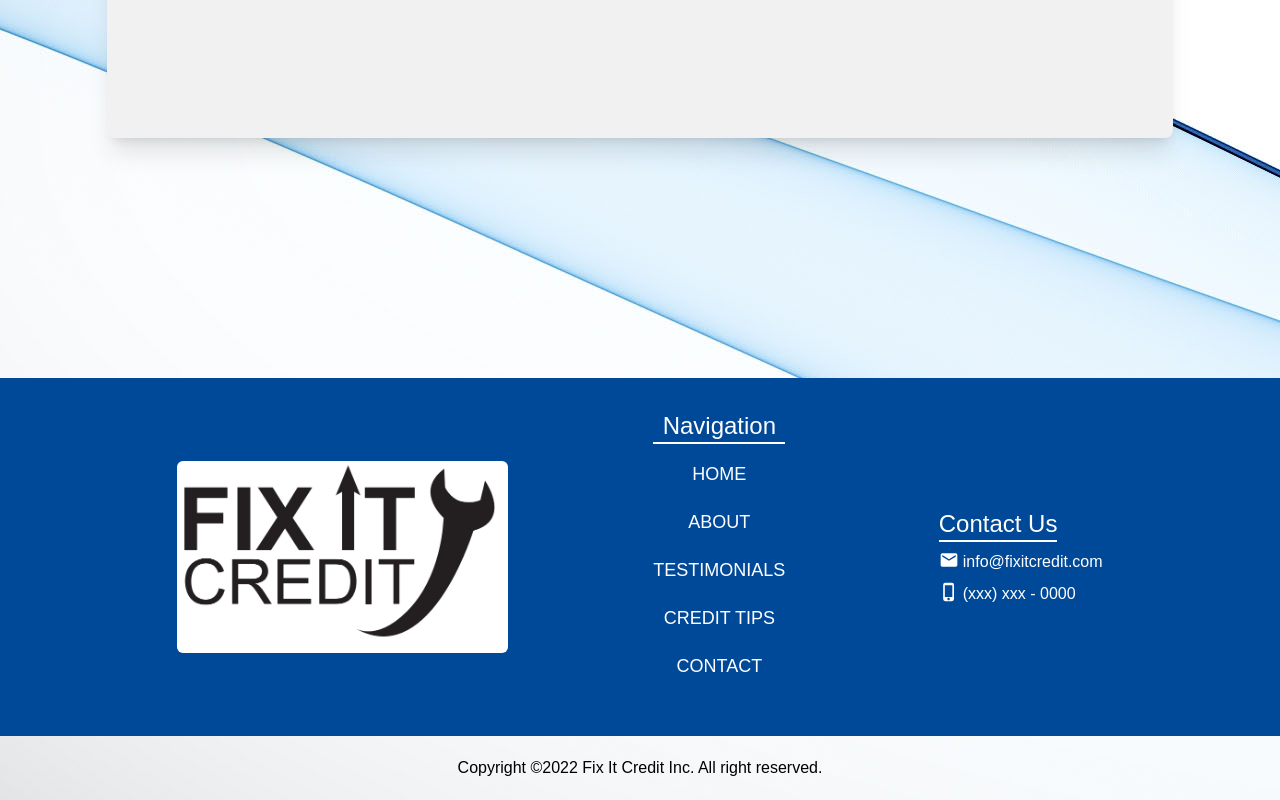
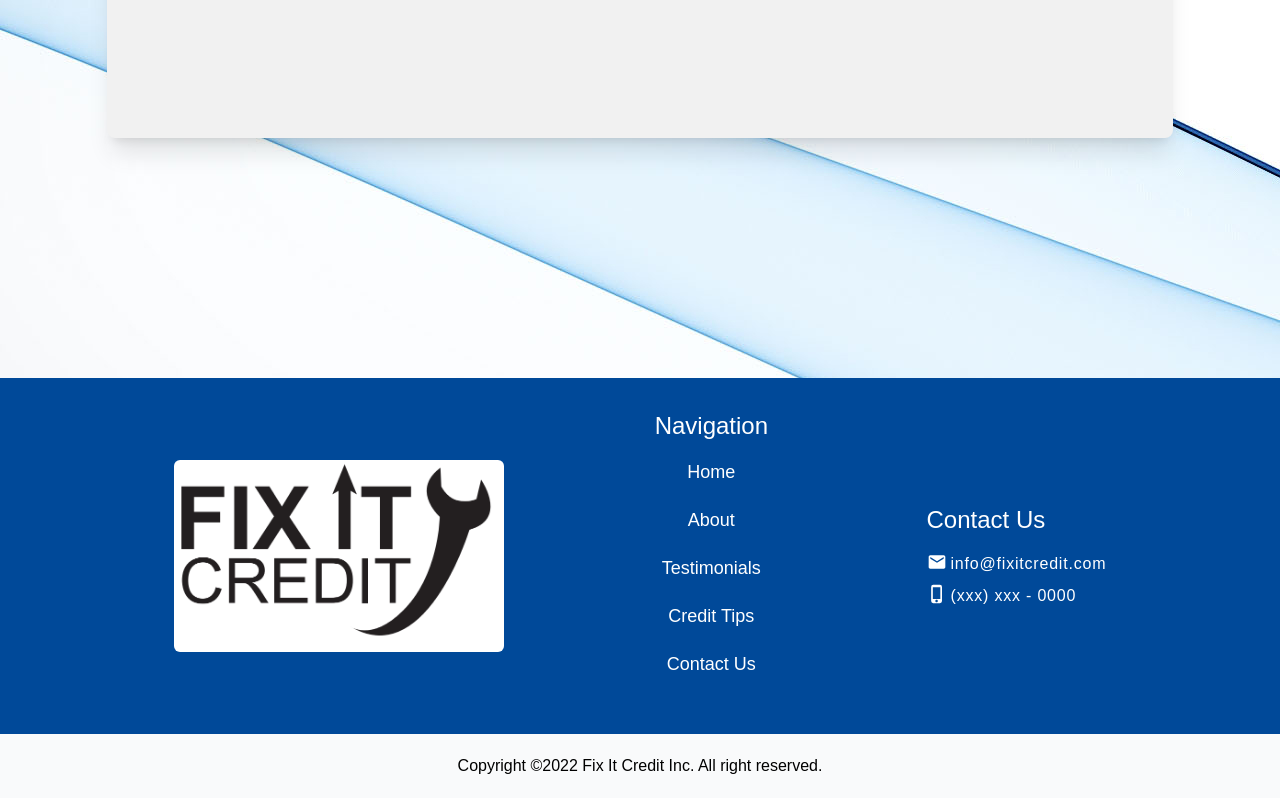
Before and after one commit to DariusGarcia/fix-it-credit, a React (Create React App) app: page /about in a window 1280 px wide. Shown: the part 776-1576 px from the top of the page. Built offline with nearby package versions, Linux system fonts and the light colour scheme.

Commit message:
cleaned up footer

```diff
--- a/src/Components/Contact.jsx
+++ b/src/Components/Contact.jsx
@@ -1,15 +1,7 @@
 import React, { useState } from 'react'
-import blackLogo from '../Assets/Images/black-logo.png'
-
-// tailwind.config.js
-
-import { Fragment } from 'react'
-import { Popover, Transition } from '@headlessui/react'
-import { MailIcon, MenuIcon, PhoneIcon, XIcon } from '@heroicons/react/outline'
-import { MdMessage, MdSend } from 'react-icons/md'
+import { MailIcon, PhoneIcon } from '@heroicons/react/outline'
+import { MdMessage } from 'react-icons/md'
 import { useSpring, animated, config } from 'react-spring'
-
-const colors = require('tailwindcss/colors')
 
 const offices = [
 	{
@@ -95,7 +87,7 @@ export default function Example() {
 
 							<div className='grid grid-cols-1 lg:grid-cols-3'>
 								{/* Contact information */}
-								<div className='relative overflow-hidden py-10 px-6 bg-gradient-to-b text-white from-teal to-teal sm:px-10 xl:p-12'>
+								<div className='relative overflow-hidden py-10 px-6 bg-gradient-to-b text-white from-gradBlue2 to-primary rounded-tl-xl md:rounded-bl-xl sm:px-10 xl:p-12'>
 									{/* Decorative angle backgrounds */}
 									<div
 										className='absolute inset-0 pointer-events-none sm:hidden'
@@ -216,52 +208,6 @@ export default function Example() {
 											<span className='ml-3'>support@fixitcreditit.com</span>
 										</dd>
 									</dl>
-									{/* <ul role='list' className='mt-8 flex space-x-12'>
-										<li>
-											<a className='text-teal-200 hover:text-teal-100' href='#'>
-												<span className='sr-only'>Facebook</span>
-												<svg
-													className='w-7 h-7'
-													aria-hidden='true'
-													fill='currentColor'
-													viewBox='0 0 24 24'>
-													<path
-														fillRule='evenodd'
-														d='M22 12c0-5.523-4.477-10-10-10S2 6.477 2 12c0 4.991 3.657 9.128 8.438 9.878v-6.987h-2.54V12h2.54V9.797c0-2.506 1.492-3.89 3.777-3.89 1.094 0 2.238.195 2.238.195v2.46h-1.26c-1.243 0-1.63.771-1.63 1.562V12h2.773l-.443 2.89h-2.33v6.988C18.343 21.128 22 16.991 22 12z'
-														clipRule='evenodd'
-													/>
-												</svg>
-											</a>
-										</li>
-										<li>
-											<a className='text-teal-200 hover:text-teal-100' href='#'>
-												<span className='sr-only'>GitHub</span>
-												<svg
-													className='w-7 h-7'
-													aria-hidden='true'
-													fill='currentColor'
-													viewBox='0 0 24 24'>
-													<path
-														fillRule='evenodd'
-														d='M12 2C6.477 2 2 6.484 2 12.017c0 4.425 2.865 8.18 6.839 9.504.5.092.682-.217.682-.483 0-.237-.008-.868-.013-1.703-2.782.605-3.369-1.343-3.369-1.343-.454-1.158-1.11-1.466-1.11-1.466-.908-.62.069-.608.069-.608 1.003.07 1.531 1.032 1.531 1.032.892 1.53 2.341 1.088 2.91.832.092-.647.35-1.088.636-1.338-2.22-.253-4.555-1.113-4.555-4.951 0-1.093.39-1.988 1.029-2.688-.103-.253-.446-1.272.098-2.65 0 0 .84-.27 2.75 1.026A9.564 9.564 0 0112 6.844c.85.004 1.705.115 2.504.337 1.909-1.296 2.747-1.027 2.747-1.027.546 1.379.202 2.398.1 2.651.64.7 1.028 1.595 1.028 2.688 0 3.848-2.339 4.695-4.566 4.943.359.309.678.92.678 1.855 0 1.338-.012 2.419-.012 2.747 0 .268.18.58.688.482A10.019 10.019 0 0022 12.017C22 6.484 17.522 2 12 2z'
-														clipRule='evenodd'
-													/>
-												</svg>
-											</a>
-										</li>
-										<li>
-											<a className='text-teal-200 hover:text-teal-100' href='#'>
-												<span className='sr-only'>Twitter</span>
-												<svg
-													className='w-7 h-7'
-													aria-hidden='true'
-													fill='currentColor'
-													viewBox='0 0 24 24'>
-													<path d='M8.29 20.251c7.547 0 11.675-6.253 11.675-11.675 0-.178 0-.355-.012-.53A8.348 8.348 0 0022 5.92a8.19 8.19 0 01-2.357.646 4.118 4.118 0 001.804-2.27 8.224 8.224 0 01-2.605.996 4.107 4.107 0 00-6.993 3.743 11.65 11.65 0 01-8.457-4.287 4.106 4.106 0 001.27 5.477A4.072 4.072 0 012.8 9.713v.052a4.105 4.105 0 003.292 4.022 4.095 4.095 0 01-1.853.07 4.108 4.108 0 003.834 2.85A8.233 8.233 0 012 18.407a11.616 11.616 0 006.29 1.84' />
-												</svg>
-											</a>
-										</li>
-									</ul> */}
 								</div>
 
 								{/* Contact form */}
@@ -403,7 +349,7 @@ export default function Example() {
 					<div className='max-w-7xl mx-auto py-24 font-DMSans px-4 sm:py-32 sm:px-6 lg:px-8'>
 						<h2
 							id='offices-heading'
-							className='text-3xl font-extrabold text-warm-gray-900'>
+							className='text-3xl font-black font-oswald text-warm-gray-900'>
 							Our offices
 						</h2>
 						<p className='mt-6 text-lg text-warm-gray-500 max-w-3xl'>
--- a/src/Components/Footer.jsx
+++ b/src/Components/Footer.jsx
@@ -5,7 +5,7 @@ import { Link } from 'react-router-dom'
 
 const Footer = () => {
 	return (
-		<div className='z-50'>
+		<div className='z-50 text-oswald'>
 			<div className=' flex justify-evenly flex-row md:flex-col w-full relative bottom-0 h-full md:p-4 text-xs md:text-base bg-primary text-white'>
 				<div className='flex flex-col md:flex-row text-center  items-center md:justify-evenly w-full py-8 md:p-4 '>
 					<section className='md:w-max mb-6 md:mb-0'>
@@ -18,41 +18,37 @@ const Footer = () => {
 					</section>
 					<section className=''>
 						<article className='mb-6'>
-							<h3 className='text-2xl border-b-2 border-grey2 mb-4'>
-								Navigation
-							</h3>
+							<h3 className='text-2xl mb-4'>Navigation</h3>
 							<div className='flex flex-col align-center justify-center'>
-								<ul className='flex flex-col  spacing-widest align-center md:text-lg justify-center gap-3 md:gap-5 cursor-pointer  text-white'>
-									<li className='ease-in-out'>
-										<Link to='/'>HOME</Link>
+								<ul className='flex flex-col  spacing-widest align-center text-base md:text-lg justify-center gap-3 md:gap-5 cursor-pointer  text-white'>
+									<li className='ease-in-out px-4 hover:bg-grey300 rounded-lg hover:text-black hover:opacity-80'>
+										<Link to='/'>Home</Link>
 									</li>
-									<li className='ease-in-out'>
-										<Link to='/about'>ABOUT</Link>
+									<li className='ease-in-out px-4 hover:bg-grey300 rounded-lg hover:text-black hover:opacity-80'>
+										<Link to='/about'>About</Link>
 									</li>
-									<li className='ease-in-out'>
-										<Link to='/testimonials'>TESTIMONIALS</Link>
+									<li className='ease-in-out px-4 hover:bg-grey300 rounded-lg hover:text-black hover:opacity-80'>
+										<Link to='/testimonials'>Testimonials</Link>
 									</li>
-									<li className='ease-in-out'>
-										<Link to='/credit-tips'>CREDIT TIPS</Link>
+									<li className='ease-in-out px-4 hover:bg-grey300 rounded-lg hover:text-black hover:opacity-80'>
+										<Link to='/credit-tips'>Credit Tips</Link>
 									</li>
-									<li className='ease-in-out'>
-										<Link to='/contact'>CONTACT</Link>
+									<li className='ease-in-out px-4 hover:bg-grey300 rounded-lg hover:text-black hover:opacity-80'>
+										<Link to='/contact'>Contact Us</Link>
 									</li>
 								</ul>
 							</div>
 						</article>
 					</section>
 					<section className='pl-2 '>
-						<article className='text-center flex flex-col items-center md:items-start  '>
+						<article className='text-center  flex flex-col items-center md:items-start  '>
 							{' '}
-							<h3 className='text-2xl pb-0 border-b-2 border-grey2 w-max  mb-2'>
-								Contact Us
-							</h3>
-							<span className='flex md:flex-row gap-1 pb-2 text-base text-center'>
+							<h3 className='text-2xl pb-0 w-max  mb-4'>Contact Us</h3>
+							<span className='flex md:flex-row tracking-wider gap-1 pb-2 text-base text-center'>
 								<MdEmail size={20}></MdEmail>
 								<p>info@fixitcredit.com</p>
 							</span>
-							<span className='flex md:flex-row gap-1 text-base text-start'>
+							<span className='flex md:flex-row gap-1 tracking-wider text-base text-start'>
 								<MdPhoneIphone size={20}></MdPhoneIphone>
 								<p>(xxx) xxx - 0000</p>
 							</span>
@@ -60,7 +56,7 @@ const Footer = () => {
 					</section>
 				</div>
 			</div>
-			<div className='flex justify-center bottom-0 bg-grey2 h-16 z-50'>
+			<div className='flex justify-center bottom-0 bg-grey50 h-16 z-50'>
 				<section className='flex flex-row justify-center items-center'>
 					<h3 className=''>
 						Copyright ©2022 Fix It Credit Inc. All right reserved.
--- a/src/Components/LandingComp.jsx
+++ b/src/Components/LandingComp.jsx
@@ -1,4 +1,5 @@
 import { useState } from 'react'
+import { Link } from 'react-router-dom'
 import { FaWrench, FaClipboardList } from 'react-icons/fa'
 import { MdFactCheck } from 'react-icons/md'
 import { NewspaperIcon, PhoneIcon, SupportIcon } from '@heroicons/react/outline'
@@ -30,7 +31,7 @@ const supportLinks = [
 
 export default function LandingComp() {
 	return (
-		<div className='bg-white font-DMSans'>
+		<div className='bg-zinc font-DMSans'>
 			{/* Header */}
 			<div className='relative pb-32 bg-gray-800'>
 				<div className='absolute inset-0'>
@@ -73,7 +74,7 @@ export default function LandingComp() {
 					{supportLinks.map((link) => (
 						<div
 							key={link.name}
-							className='flex flex-col bg-zinc rounded-2xl shadow-xl'>
+							className='flex flex-col bg-white rounded-2xl shadow-xl'>
 							<div className='flex-1 relative pt-16 px-6 pb-8 md:px-8'>
 								<div className='absolute top-0 p-5 inline-block bg-primary rounded-xl shadow-lg transform -translate-y-1/2'>
 									<link.icon
@@ -88,13 +89,11 @@ export default function LandingComp() {
 									{link.description}
 								</p>
 							</div>
-							<div className='p-6 bg-gray-50 rounded-bl-2xl rounded-br-2xl md:px-8'>
-								<a
-									href={link.href}
-									className='text-base font-medium text-indigo-700 hover:text-indigo-600'>
-									{link.name}
+							<div className='p-6 bg-grey50 rounded-bl-2xl rounded-br-2xl md:px-8'>
+								<li className='text-base list-none font-medium p-4 hover:bg-grey300 rounded-xl  text-primary hover:opacity-75'>
+									<Link to={link.href}>{link.name}</Link>
 									<span aria-hidden='true'> &rarr;</span>
-								</a>
+								</li>
 							</div>
 						</div>
 					))}
--- a/src/Pages/Landing.jsx
+++ b/src/Pages/Landing.jsx
@@ -1,11 +1,8 @@
-import React, { useState } from 'react'
+import React from 'react'
 import Navigation from '../Components/Navigation'
 import Footer from '../Components/Footer'
-import { Link } from 'react-router-dom'
-import logo from '../Assets/Images/black-logo.png'
 import MessageBtn from '../Components/MessageBtn'
 import LandingComp from '../Components/LandingComp'
-import { useSpring, animated, config } from 'react-spring'
 
 const Landing = () => {
 	return (
@@ -17,33 +14,5 @@ const Landing = () => {
 		</div>
 	)
 }
-function Text1() {
-	const [flip, set] = useState(false)
-	const props = useSpring({
-		to: { opacity: 1 },
-		from: { opacity: 0 },
-		reset: false,
-		reverse: false,
-		delay: 600,
-		config: config.molasses,
-		onRest: () => set(!flip),
-	})
-
-	return <animated.h1 style={props}>Better credit,</animated.h1>
-}
-function Text2() {
-	const [flip, set] = useState(false)
-	const props = useSpring({
-		to: { opacity: 1 },
-		from: { opacity: 0 },
-		reset: false,
-		reverse: false,
-		delay: 1300,
-		config: config.molasses,
-		onRest: () => set(!flip),
-	})
-
-	return <animated.h1 style={props}>easier.</animated.h1>
-}
 
 export default Landing
--- a/tailwind.config.js
+++ b/tailwind.config.js
@@ -37,6 +37,7 @@ module.exports = {
 			teal: '#004999',
 			grey800: '#1f2937',
 			grey300: '#d1d5db',
+			grey50: '#f9fafb',
 		},
 		extend: {
 			backgroundImage: {
```
